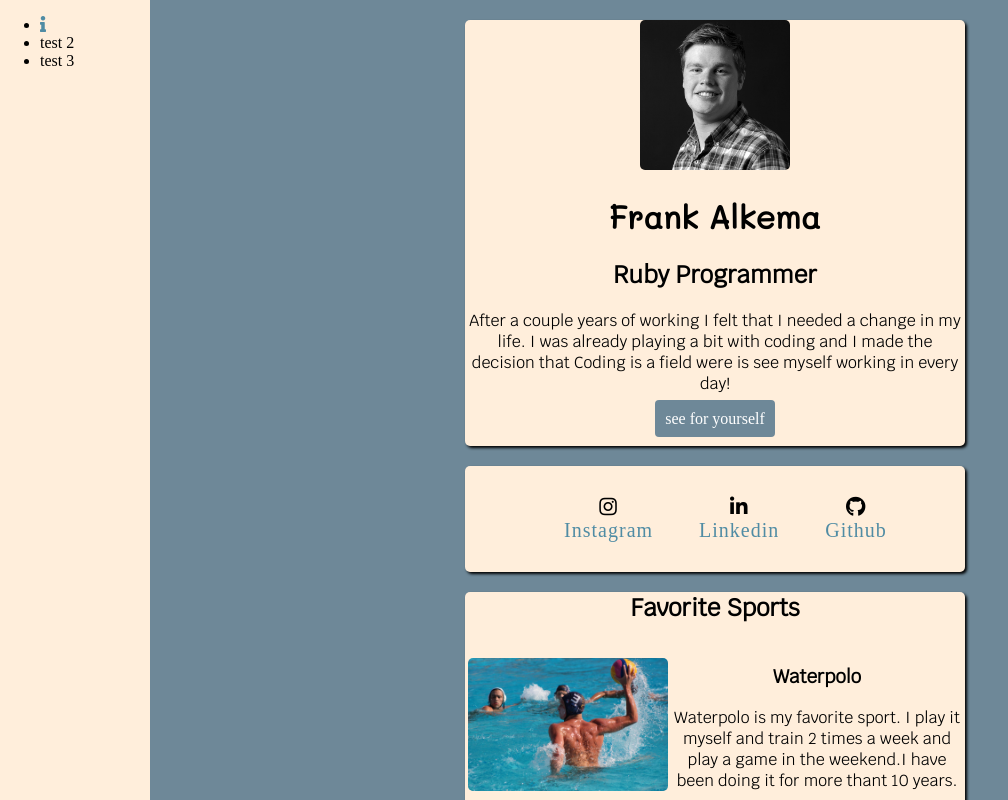
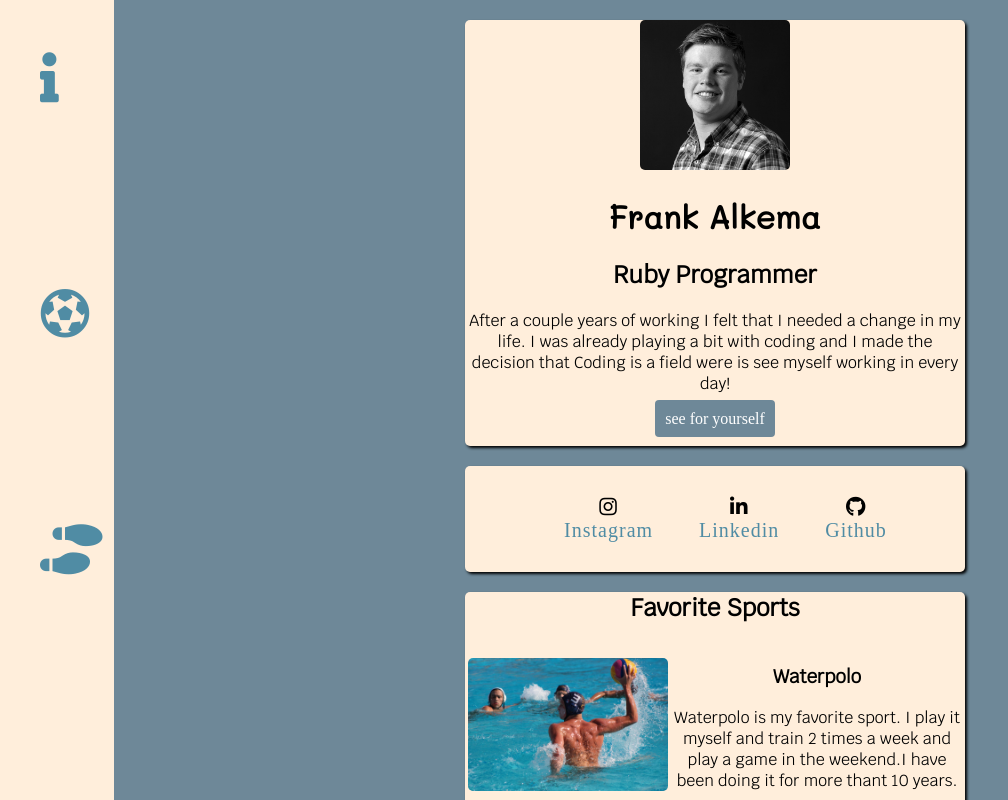
Before and after one commit to Frank4lkema/profile, a plain HTML site: page index.html in a window 1280 px wide. Shown: the top 800 px of the page, without its empty margins (0-1008 px from the left). Drawn offline with Linux system fonts and the light colour scheme.

Commit message:
added something to the sidebar

```diff
--- a/index.html
+++ b/index.html
@@ -12,9 +12,15 @@
 
   <div id="sidebar">
    <ul>
+    <div class="list-item">
      <li><a href=""><i class="fas fa-info 5x"></i></a></li>
-     <li><a href=""></a>test 2</li>
-     <li><a href=""></a>test 3</li>
+   </div>
+   <div class="list-item">
+     <li><a href=""><i class="fas fa-futbol"></i></a></li>
+   </div>
+   <div class="list-item">
+     <li><a href=""><i class="fas fa-shoe-prints"></i></a></li>
+   </div>
  </ul>
 </div>
 <div id="page-content">
--- a/style.css
+++ b/style.css
@@ -78,15 +78,27 @@ text-decoration: none;
   text-align: center;
 }
 
+ul{
+  list-style:none;
+}
+
+.list-item{
+  padding-bottom:178px;
+
+}
+
 #sidebar {
   position: fixed;
-  width: 150px;
+  width: 114px;
   left: 0;
   top: 0;
   bottom: 0;
   background-color:#FFEEDB;
-  display: block;
+  display: inline-block;
+  font-size:50px;
 }
+
+
 #page-content {
   margin-left: 150px;
 }
```
Lines whose indentation alone changed are shown as unchanged.
